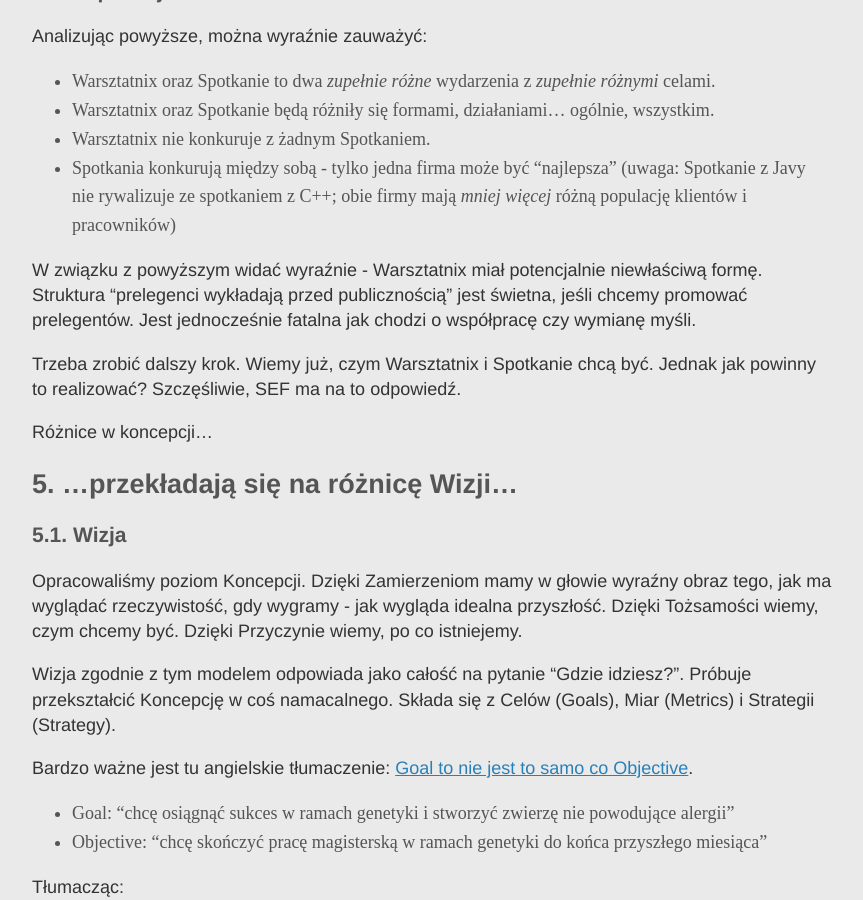
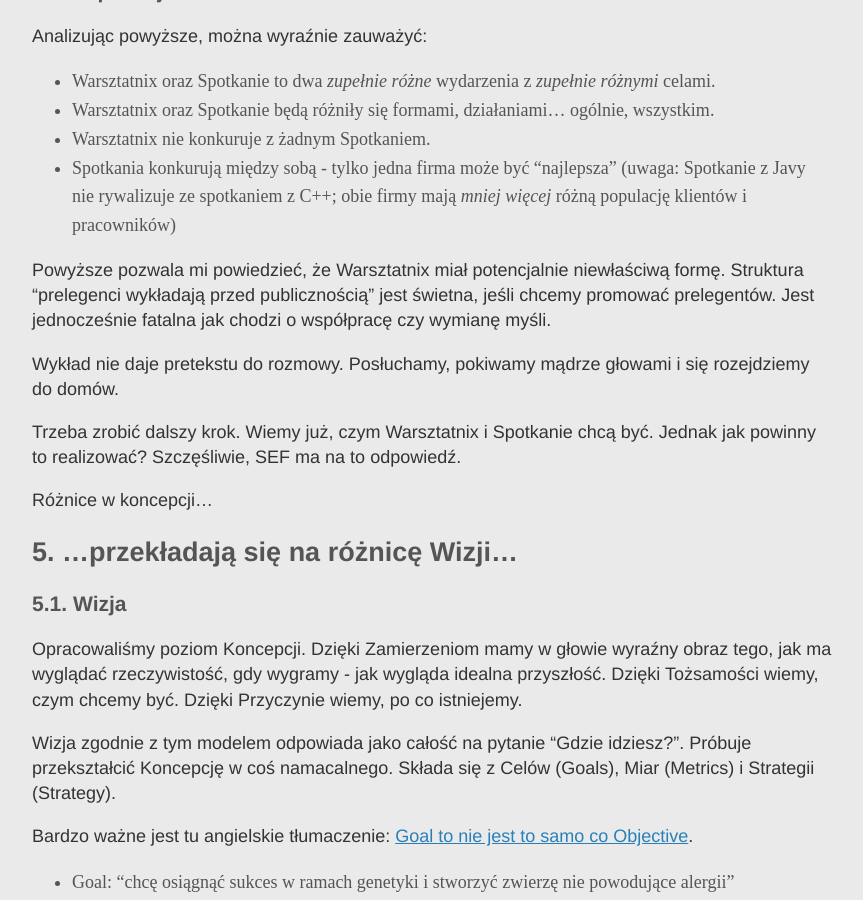
Before and after one commit to ljzolw/ljzolw.github.io, a Jekyll site: the page built from _posts/2018-01-26-warsztatnix-top-down-sef.md, in a window 1280 px wide and 900 px high, scrolled down 6567 px. Shown: the whole window, without its empty margins (208-1071 px from the left). Built offline with Jekyll 4.4.1, drawn with Linux system fonts in a browser that asks for light colours; some of the changed text lies outside the part shown.

Commit message:
Final (v1 final) version

```diff
--- a/_posts/2018-01-26-warsztatnix-top-down-sef.md
+++ b/_posts/2018-01-26-warsztatnix-top-down-sef.md
@@ -194,7 +194,9 @@
 * Warsztatnix nie konkuruje z żadnym Spotkaniem.
 * Spotkania konkurują między sobą - tylko jedna firma może być "najlepsza" (uwaga: Spotkanie z Javy nie rywalizuje ze spotkaniem z C++; obie firmy mają _mniej więcej_ różną populację klientów i pracowników)
 
-W związku z powyższym widać wyraźnie - Warsztatnix miał potencjalnie niewłaściwą formę. Struktura "prelegenci wykładają przed publicznością" jest świetna, jeśli chcemy promować prelegentów. Jest jednocześnie fatalna jak chodzi o współpracę czy wymianę myśli.
+Powyższe pozwala mi powiedzieć, że  Warsztatnix miał potencjalnie niewłaściwą formę. Struktura "prelegenci wykładają przed publicznością" jest świetna, jeśli chcemy promować prelegentów. Jest jednocześnie fatalna jak chodzi o współpracę czy wymianę myśli.
+
+Wykład nie daje pretekstu do rozmowy. Posłuchamy, pokiwamy mądrze głowami i się rozejdziemy do domów.
 
 Trzeba zrobić dalszy krok. Wiemy już, czym Warsztatnix i Spotkanie chcą być. Jednak jak powinny to realizować? Szczęśliwie, SEF ma na to odpowiedź.
 
```
Also changed, not shown: other parts of _posts/2018-01-26-warsztatnix-top-down-sef.md (+5 -3 lines).
